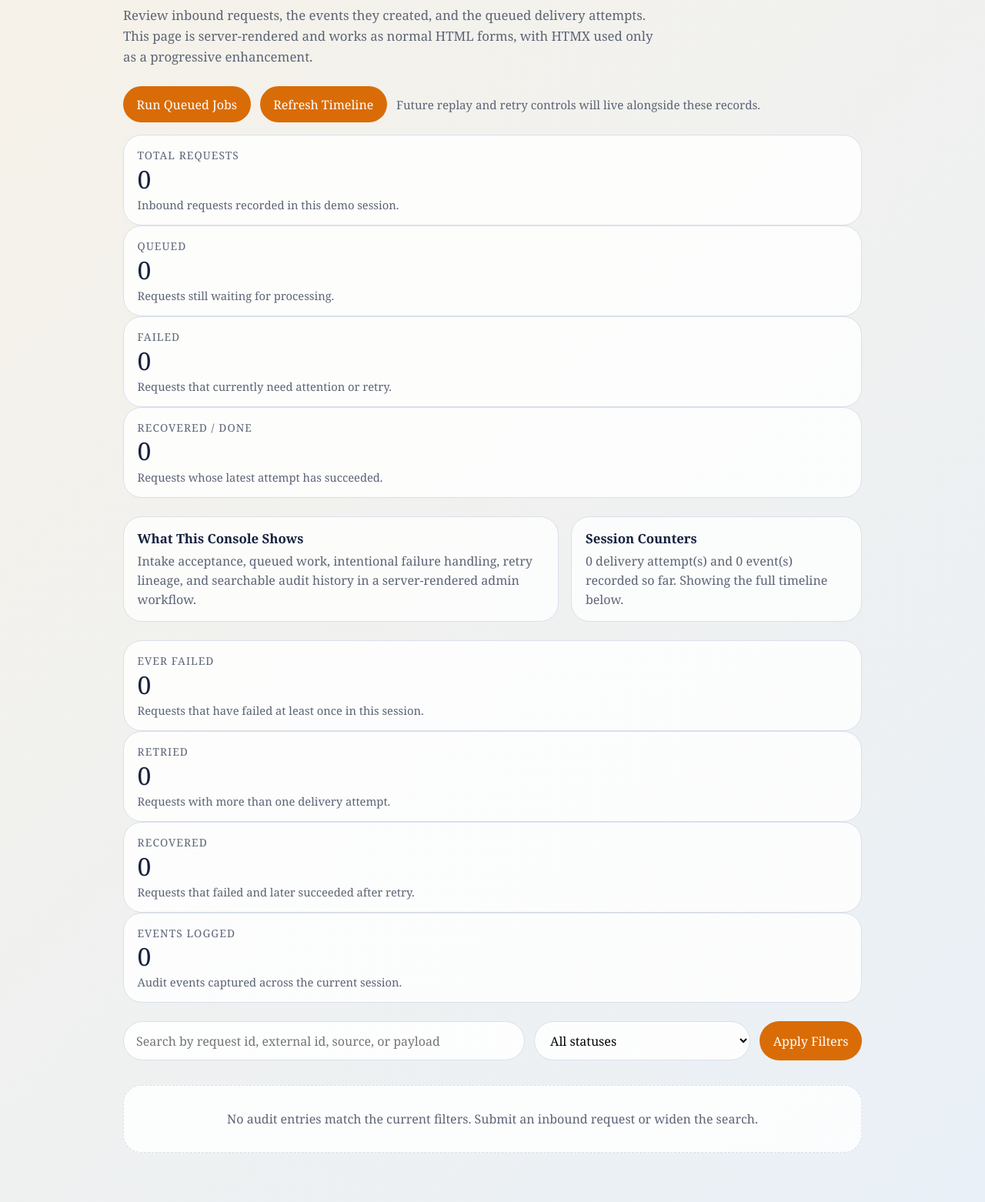
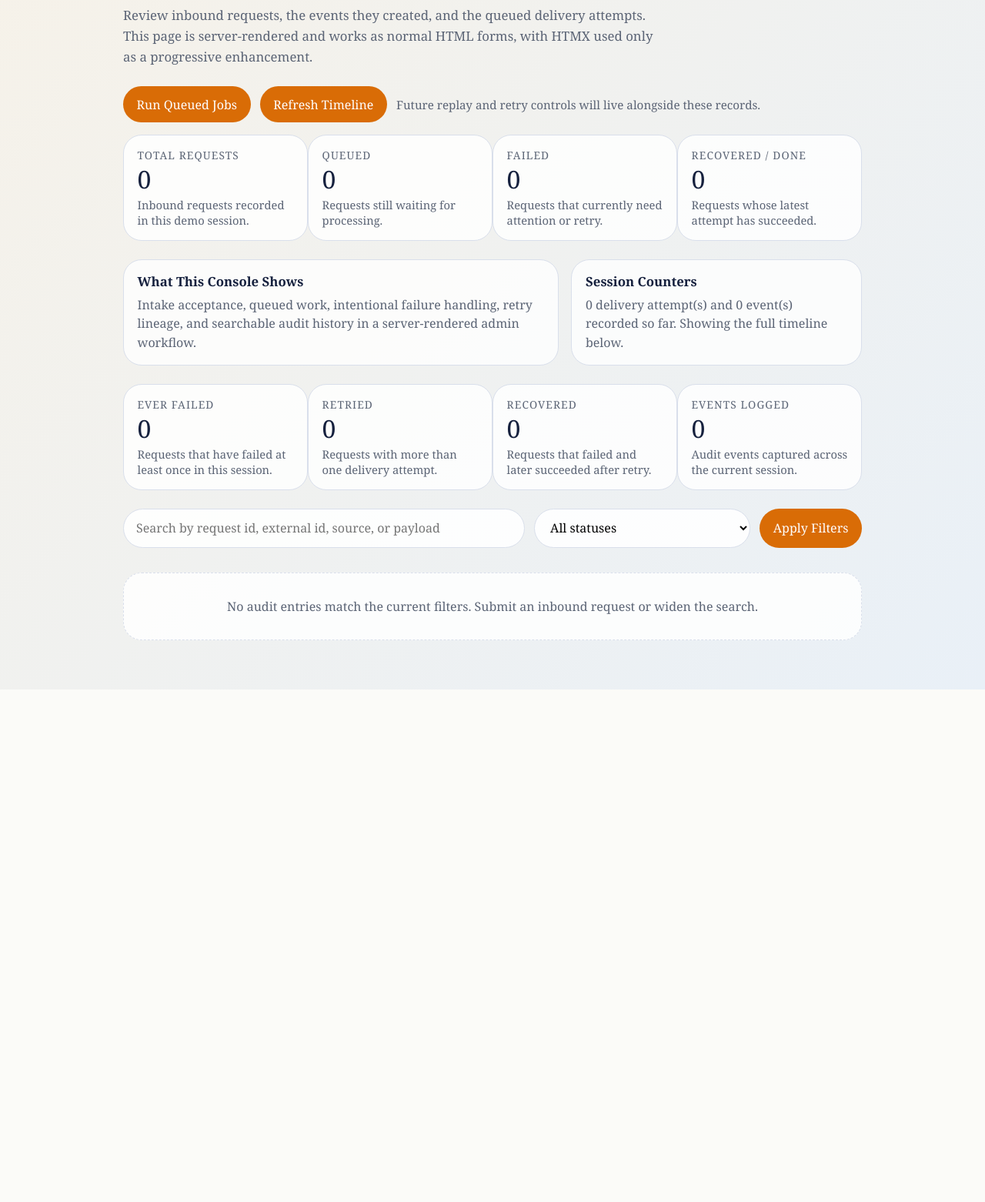
Before and after one commit to lukecode0/OpsBridge, a FastAPI app: page /admin/audit in a window 1280 px wide. Shown: the part 197-1759 px from the top of the page at 77% size. After the commit the page ends 1093 px from the top, so only its background shows below. Run offline with FastAPI, Linux system fonts and the light colour scheme.

Commit message:
Restore audit metric grid layout

```diff
--- a/app/templates/admin/audit.html
+++ b/app/templates/admin/audit.html
@@ -69,6 +69,7 @@
   }
 
   .dashboard {
+    display: grid;
     grid-template-columns: repeat(4, minmax(0, 1fr));
     margin-bottom: 1.5rem;
   }
```
